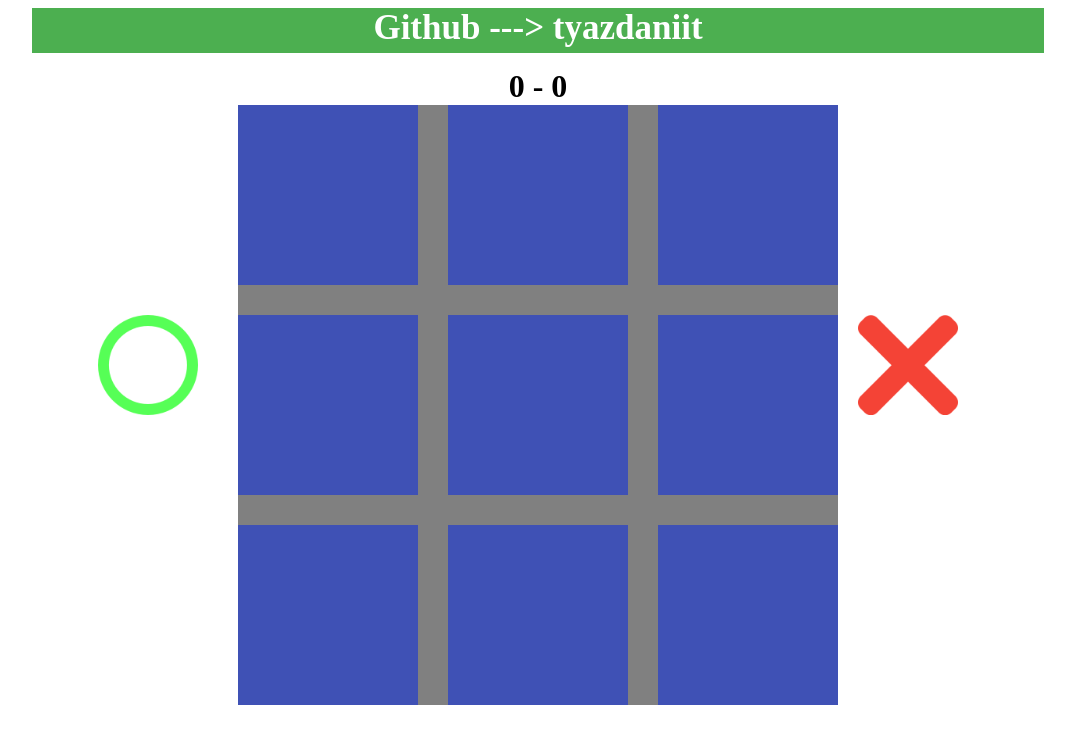
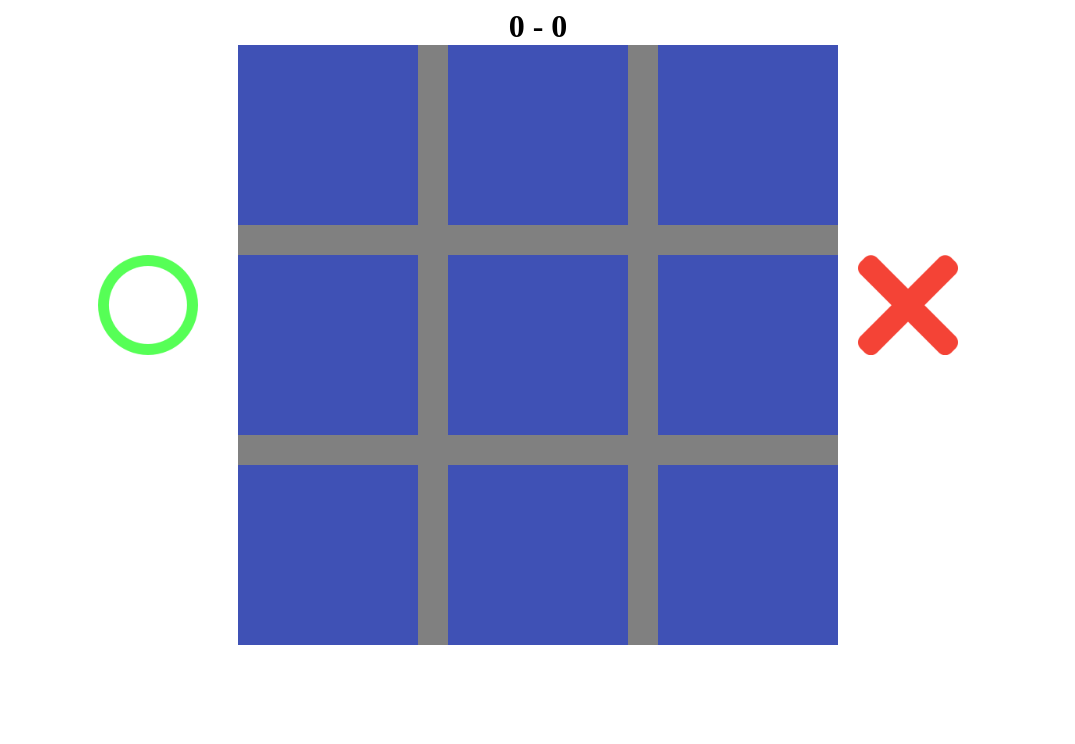
Before and after one commit to yazdaniit/tic-tac-toe-js, a plain HTML site: page index.html in a window 1280 px wide. Shown: the whole page, without its empty margins (102-1177 px from the left). Drawn offline with Linux system fonts and the light colour scheme.

Commit message:
deleted header

```diff
--- a/index.html
+++ b/index.html
@@ -8,9 +8,6 @@
 
   <body>
     <div class="container">
-      <a id="introduce" href="https://github.com/tyazdaniit" target="_blank"
-        >Github ---> tyazdaniit</a
-      >
       <h1 class="score">
         <span class="score-playerCircle">0</span>
         <span class="score-seperator"> - </span>
```
